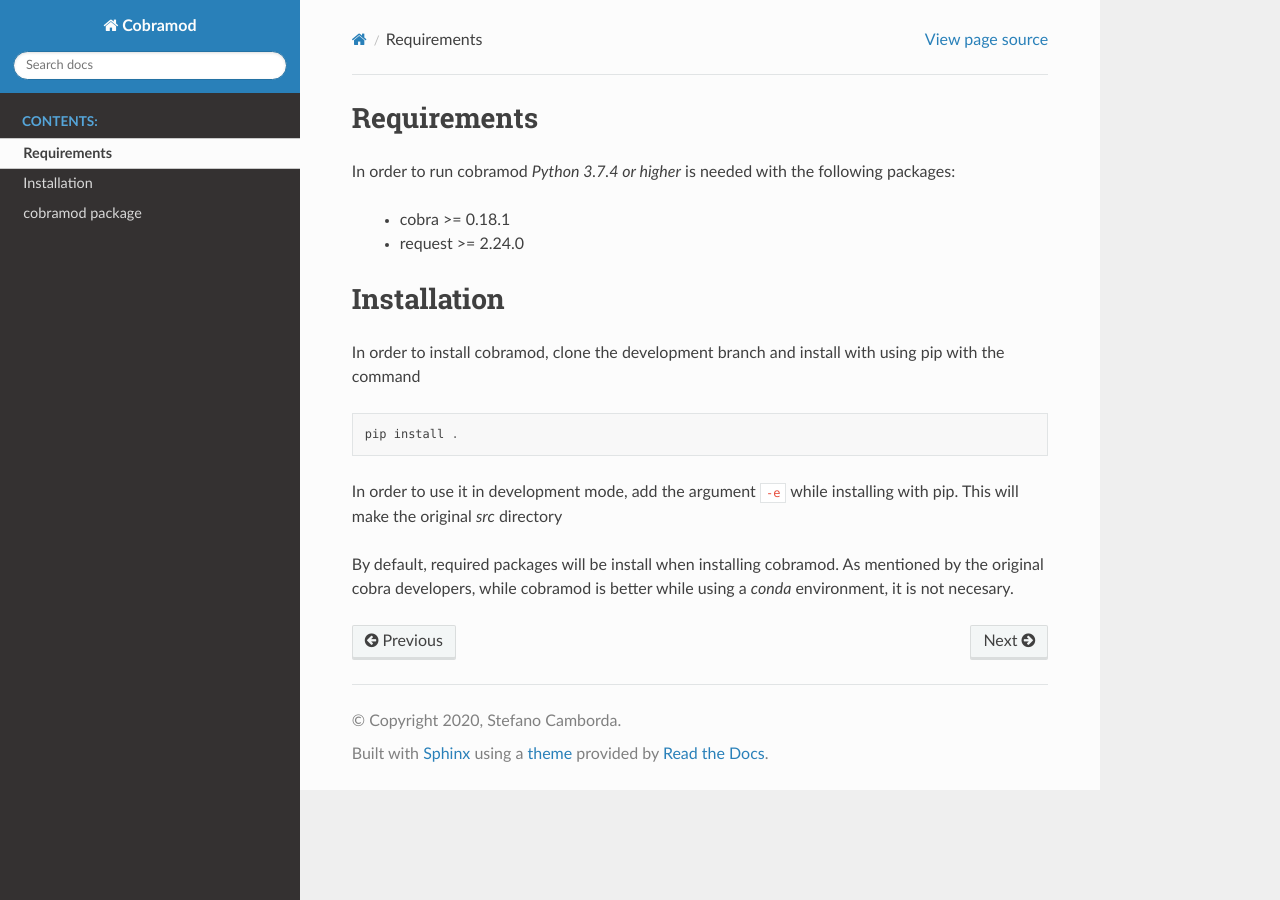
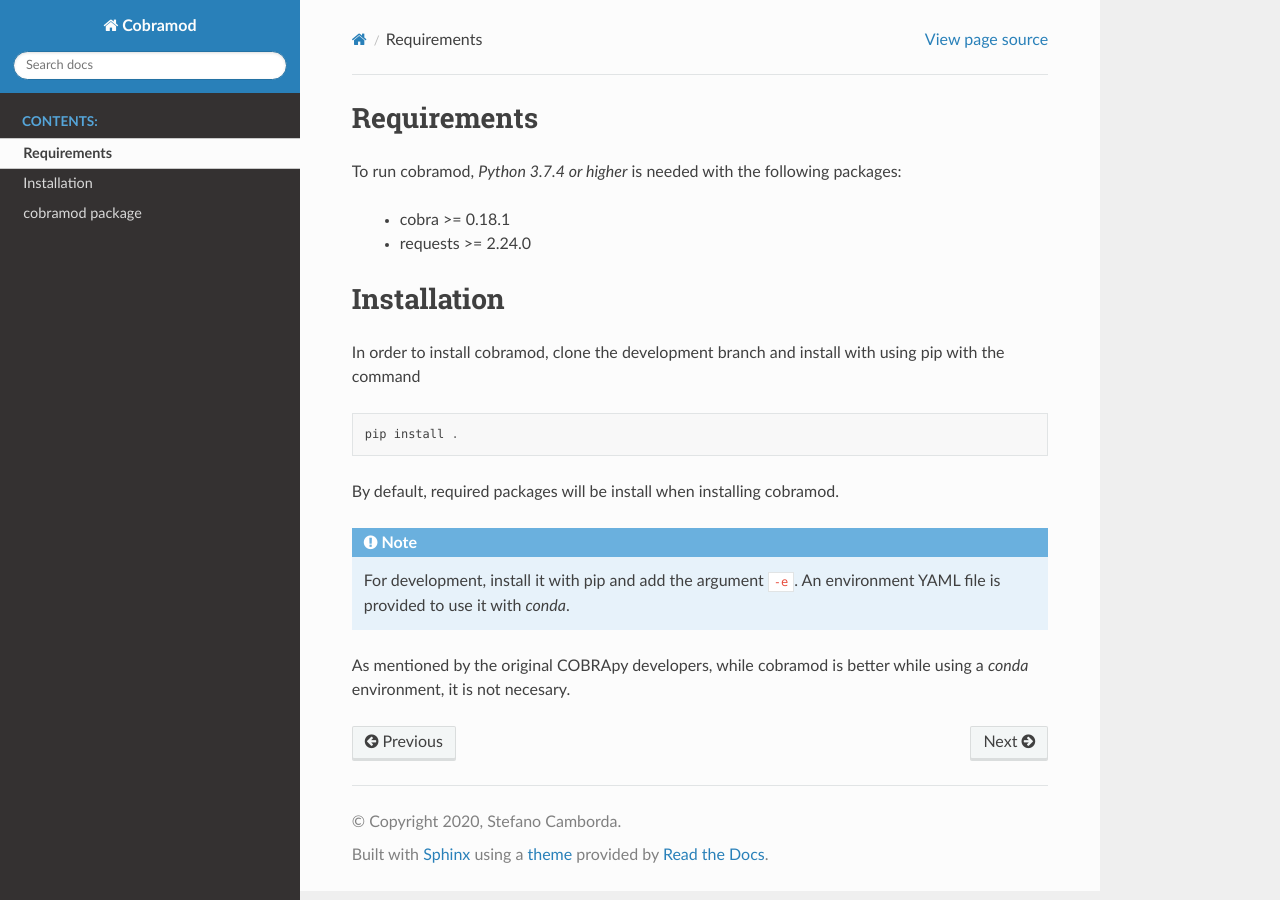
Before and after one commit to Toepfer-Lab/cobramod, a Sphinx documentation site: the page built from docs/source/installation.rst, in a window 1280 px wide. Built offline with Sphinx 7.4.7 and the Read the Docs theme 2.0.0, drawn with Linux system fonts in a browser that asks for light colours.

Commit message:
README.rst: Updated with new info. Installation.rst: New info for developers added. Modules.rst: Information about Subpackage parsing deleted, as there is no usefull info there.

```diff
--- a/docs/source/installation.rst
+++ b/docs/source/installation.rst
@@ -1,21 +1,24 @@
 Requirements
 ============
 
-In order to run cobramod *Python 3.7.4 or higher* is needed with the following packages:
+To run cobramod, *Python 3.7.4 or higher* is needed with the following packages:
 
     - cobra >= 0.18.1
-    - request >= 2.24.0
+    - requests >= 2.24.0
 
 Installation
 ============
 
-In order to install cobramod, clone the development branch and install with using pip with the command ::
+In order to install cobramod, clone the development branch and install with using pip
+with the command ::
 
     pip install .
 
-In order to use it in development mode, add the argument :code:`-e` while installing with
-pip. This will make the original *src* directory
+By default, required packages will be install when installing cobramod.
 
-By default, required packages will be install when installing cobramod.
-As mentioned by the original cobra developers, while cobramod is better while using a *conda*
-environment, it is not necesary.
+.. note::
+    For development, install it with pip and add the argument :code:`-e`. An environment
+    YAML file is provided to use it with *conda*.
+
+As mentioned by the original COBRApy developers, while cobramod is better while using a
+*conda* environment, it is not necesary.
```
Also changed, not shown: README.rst (+13 -20 lines), docs/source/cobramod.parsing.rst (added, +37 -0 lines), docs/source/cobramod.rst (+24 -8 lines), docs/source/modules.rst (deleted, +0 -7 lines).
